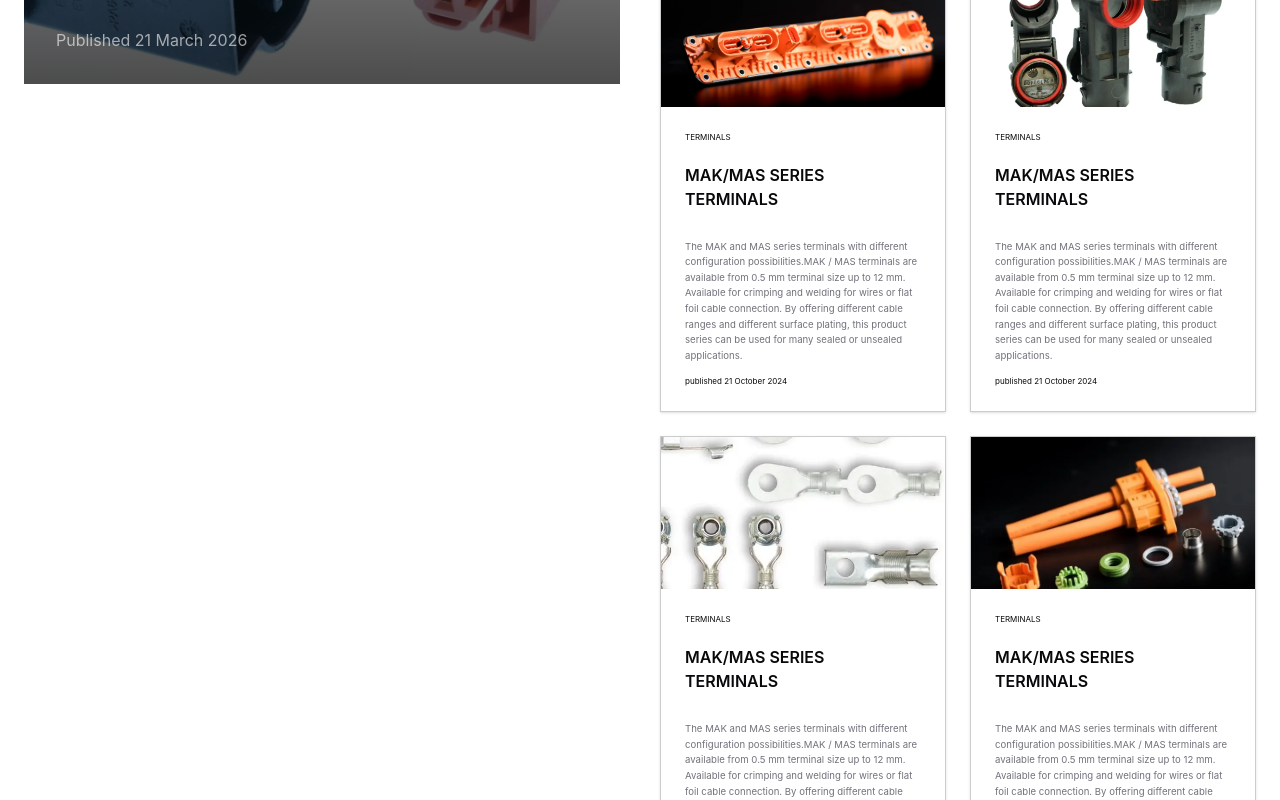
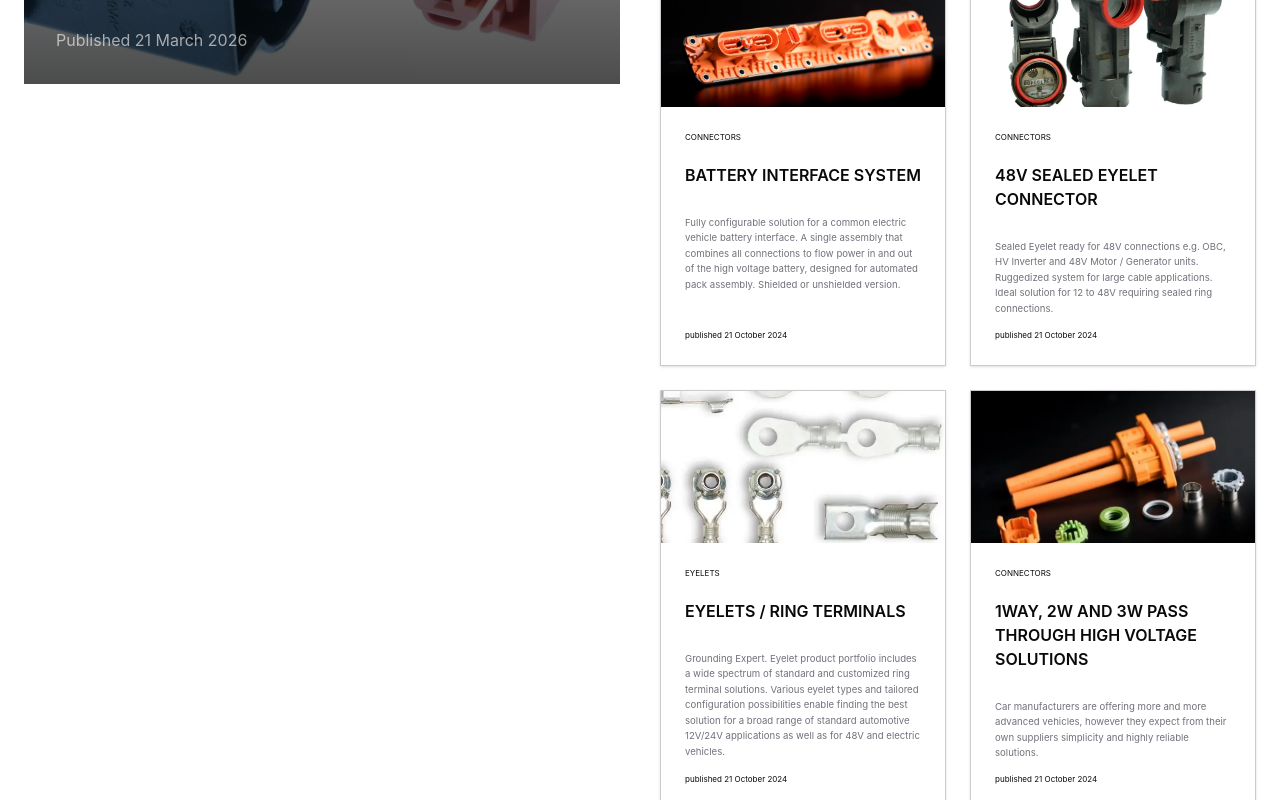
Before and after one commit to Mike-codelive/Inertia-Group, a React (Vite) app: page /resources in a window 1280 px wide. Shown: the part 1380-2180 px from the top of the page. Built offline with nearby package versions, Linux system fonts and the light colour scheme.

Commit message:
feat(parts): implement saved parts layout with no-footer route and empty state

```diff
--- /dev/null
+++ b/src/layouts/MainLayout.tsx
@@ -0,0 +1,11 @@
+import { Outlet } from 'react-router-dom';
+import { Footer } from './Footer';
+
+export function MainLayout() {
+  return (
+    <>
+      <Outlet />
+      <Footer />
+    </>
+  );
+}
--- /dev/null
+++ b/src/layouts/NoFooterLayout.tsx
@@ -0,0 +1,5 @@
+import { Outlet } from 'react-router-dom';
+
+export function NoFooterLayout() {
+  return <Outlet />;
+}
--- a/src/layouts/RootLayout.tsx
+++ b/src/layouts/RootLayout.tsx
@@ -1,5 +1,4 @@
 import { Navbar } from '@/components/navigation/Navbar';
-import { Footer } from './Footer';
 import { Outlet } from 'react-router-dom';
 
 type RootLayoutProps = {
@@ -10,10 +9,7 @@ export function RootLayout({ isReady }: RootLayoutProps) {
   return (
     <main className={`transition-opacity duration-700 ${isReady ? 'opacity-100' : 'opacity-0'}`}>
       <Navbar />
-      <div>
-        <Outlet />
-      </div>
-      <Footer />
+      <Outlet />
     </main>
   );
 }
--- a/src/pages/home/sections/Drive.tsx
+++ b/src/pages/home/sections/Drive.tsx
@@ -1,3 +1,6 @@
+import { Button } from '@/components/ui/button';
+import { Link } from 'react-router-dom';
+
 export function Drive() {
   return (
     <section
@@ -17,12 +20,11 @@ export function Drive() {
       </div>
 
       <div className="mt-10 flex flex-col gap-4 sm:flex-row sm:justify-center">
-        <a
-          href="#"
-          className="rounded-full bg-background px-8 py-4 text-base font-semibold text-foreground shadow-sm ring-1 ring-inset ring-border hover:bg-accent hover:text-accent-foreground transition-colors"
-        >
-          Learn About Our Solutions
-        </a>
+        <Link to="/about">
+          <Button className="px-8 py-4 font-semibold" variant={'ghost'}>
+            Learn About Our Solutions
+          </Button>
+        </Link>
       </div>
 
       <div className="mt-16 grid grid-cols-2 gap-8 text-center sm:grid-cols-4 lg:mt-20">
--- /dev/null
+++ b/src/pages/parts/Parts.tsx
@@ -0,0 +1,26 @@
+import { Button } from '@/components/ui/button';
+import { MoveRight } from 'lucide-react';
+import { Link } from 'react-router-dom';
+
+export function PartsPage() {
+  return (
+    <>
+      <section className="flex justify-center items-center min-h-[calc(100dvh-65px)]">
+        <div className="flex flex-col items-center max-w-86">
+          <h1 className="font-bold mb-2 text-[1.5rem]">THERE ARE NO SAVED PARTS</h1>
+          <p className="text-center">
+            Go to the catalog and find the parts <br /> you're interested in
+          </p>
+          <div className="w-full flex justify-center mt-5">
+            <Link className="w-full" to="/catalog">
+              <Button className="group w-full flex justify-around items-center gap-25 text-sm font-medium rounded-none bg-red-600 hover:bg-red-700 py-6 text-white transition-colors select-none ">
+                Browse Catalog
+                <MoveRight className="group-hover:translate-x-1 transition-transform duration-200 size-5" />
+              </Button>
+            </Link>
+          </div>
+        </div>
+      </section>
+    </>
+  );
+}
--- a/src/pages/resources/Resources.tsx
+++ b/src/pages/resources/Resources.tsx
@@ -47,42 +47,42 @@ export function ResourcesPage() {
           },
           {
             image: blogImage_2,
-            type: 'terminals',
-            title: 'MAK/MAS Series Terminals',
+            type: 'CONNECTORS',
+            title: 'Battery Interface System',
             description:
-              'The MAK and MAS series terminals with different configuration possibilities.MAK / MAS terminals are available from 0.5 mm terminal size up to 12 mm. Available for crimping and welding for wires or flat foil cable connection. By offering different cable ranges and different surface plating, this product series can be used for many sealed or unsealed applications.',
+              'Fully configurable solution for a common electric vehicle battery interface.          A single assembly that combines all connections to flow power in and out of the high voltage battery, designed for automated pack assembly. Shielded or unshielded version.',
             dateTime: '21 October 2024',
           },
           {
             image: blogImage_3,
-            type: 'terminals',
-            title: 'MAK/MAS Series Terminals',
+            type: 'CONNECTORS',
+            title: '48V Sealed Eyelet Connector',
             description:
-              'The MAK and MAS series terminals with different configuration possibilities.MAK / MAS terminals are available from 0.5 mm terminal size up to 12 mm. Available for crimping and welding for wires or flat foil cable connection. By offering different cable ranges and different surface plating, this product series can be used for many sealed or unsealed applications.',
+              'Sealed Eyelet ready for 48V connections e.g. OBC, HV Inverter and 48V Motor / Generator units. Ruggedized system for large cable applications. Ideal solution for 12 to 48V requiring sealed ring connections.',
             dateTime: '21 October 2024',
           },
           {
             image: blogImage_4,
-            type: 'terminals',
-            title: 'MAK/MAS Series Terminals',
+            type: 'EYELETS',
+            title: 'Eyelets / Ring Terminals',
             description:
-              'The MAK and MAS series terminals with different configuration possibilities.MAK / MAS terminals are available from 0.5 mm terminal size up to 12 mm. Available for crimping and welding for wires or flat foil cable connection. By offering different cable ranges and different surface plating, this product series can be used for many sealed or unsealed applications.',
+              'Grounding Expert. Eyelet product portfolio includes a wide spectrum of standard and customized ring terminal solutions. Various eyelet types and tailored configuration possibilities enable finding the best solution for a broad range of standard automotive 12V/24V applications as well as for 48V and electric vehicles. ',
             dateTime: '21 October 2024',
           },
           {
             image: blogImage_5,
-            type: 'terminals',
-            title: 'MAK/MAS Series Terminals',
+            type: 'CONNECTORS',
+            title: '1Way, 2W and 3W Pass Through High Voltage Solutions',
             description:
-              'The MAK and MAS series terminals with different configuration possibilities.MAK / MAS terminals are available from 0.5 mm terminal size up to 12 mm. Available for crimping and welding for wires or flat foil cable connection. By offering different cable ranges and different surface plating, this product series can be used for many sealed or unsealed applications.',
+              'Car manufacturers are offering more and more advanced vehicles, however they expect from their own suppliers simplicity and highly reliable solutions.',
             dateTime: '21 October 2024',
           },
           {
             image: blogImage_6,
-            type: 'terminals',
-            title: 'MAK/MAS Series Terminals',
+            type: 'CONNECTORS',
+            title: 'Busbars- BDU internal connection',
             description:
-              'The MAK and MAS series terminals with different configuration possibilities.MAK / MAS terminals are available from 0.5 mm terminal size up to 12 mm. Available for crimping and welding for wires or flat foil cable connection. By offering different cable ranges and different surface plating, this product series can be used for many sealed or unsealed applications.',
+              'High-quality engineering stamping components from Lear Connection Systems. Applied within BDU (Battery Disconnected Unit) pack, a component of the Cell Pack connection system for EV. Provides a high-electrical performance with extended high mechanical advantage.',
             dateTime: '21 October 2024',
           },
         ]}
```
Also changed, not shown: src/routes/router.tsx (+18 -0 lines).
